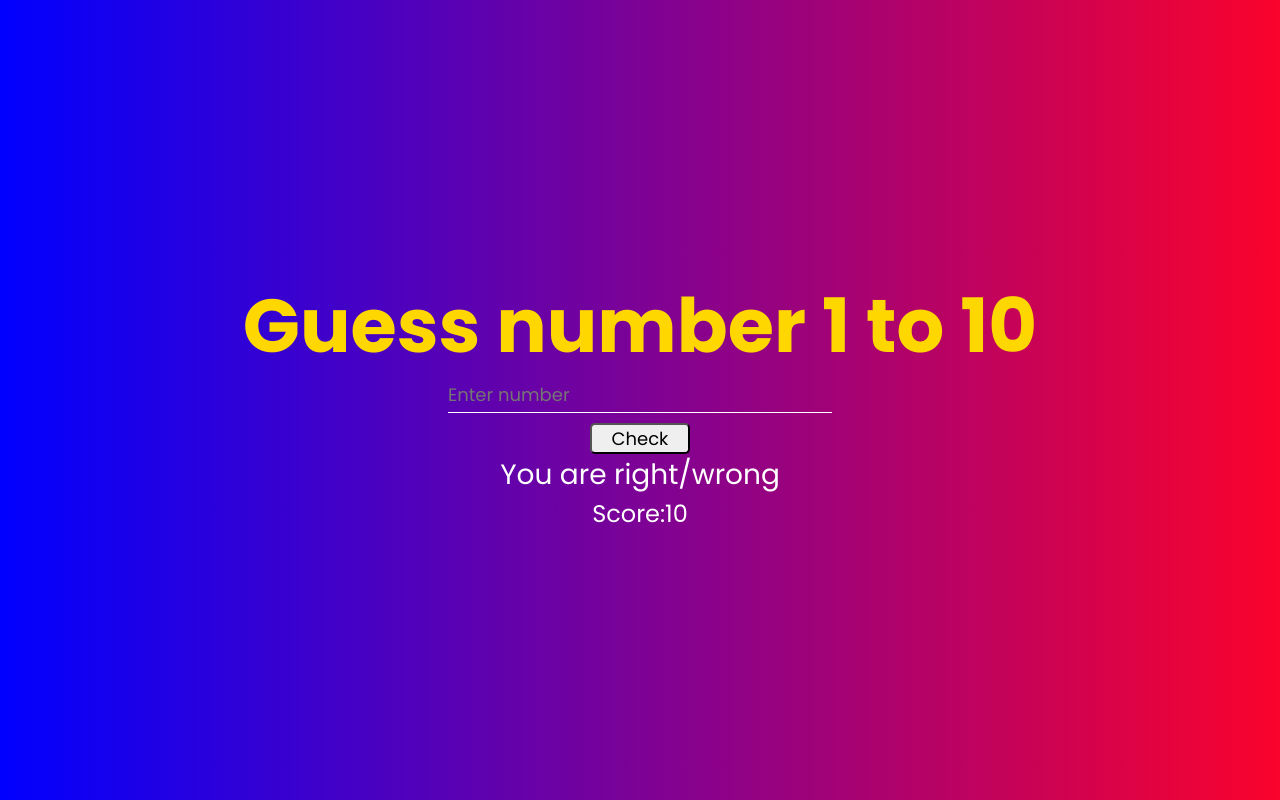
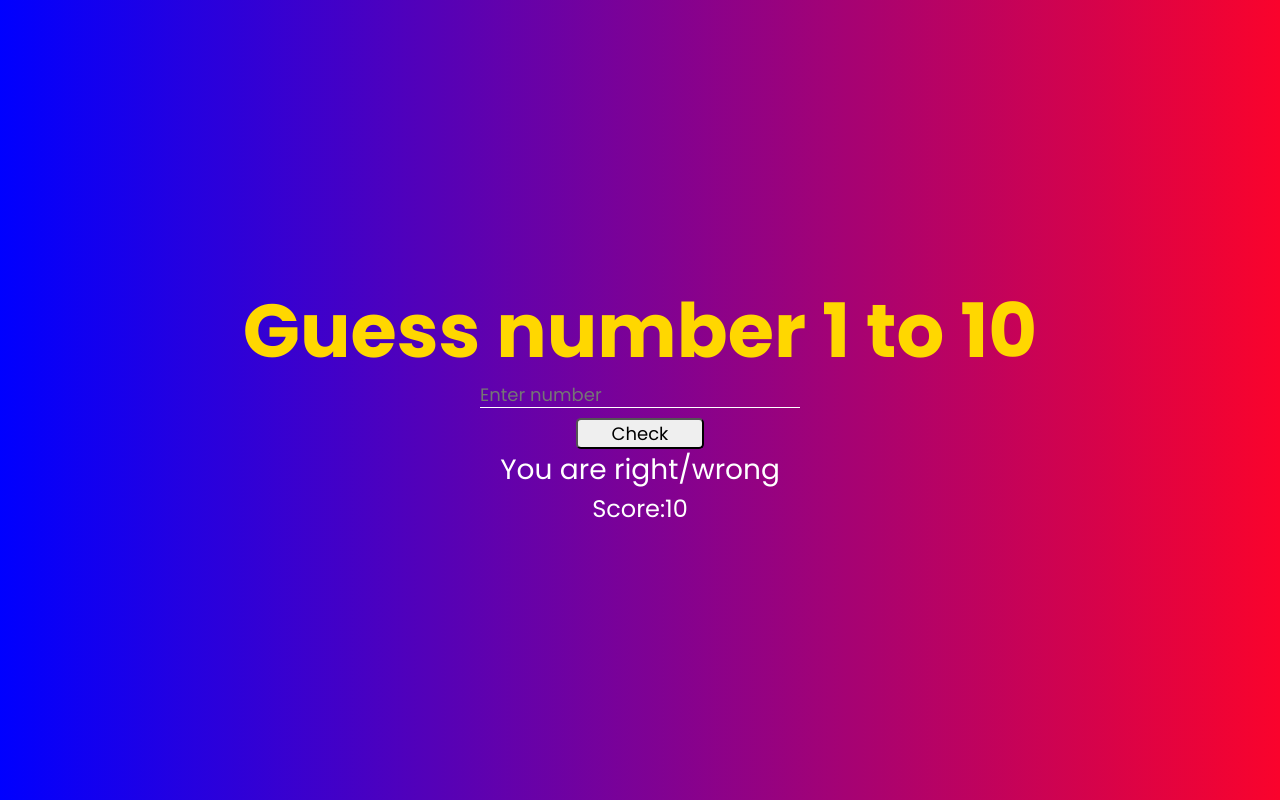
Before and after one commit to subash13032001/subash-mini-project, a plain HTML site: page index.html in a window 1280 px wide. Drawn offline with Linux system fonts and the light colour scheme.

Commit message:
added the css file

```diff
--- a/style.css
+++ b/style.css
@@ -1,6 +1,7 @@
 * {
     margin: 0px;
     padding: 0px;
+    box-sizing: border-box;
     font-family: 'Poppins', sans-serif;
 
 }
@@ -13,20 +14,21 @@
     align-items: center;
     flex-direction: column;
     background: linear-gradient(to right, blue, #fa032c);
-    width: 100%;
-    height: 100vh;
+    min-width: 100%;
+    min-height: 100vh;
 
 
 }
 
-#outerbox h1 {
+h1 {
     color: #ffd700;
     font-size: 75px;
+
 }
 
 #guessnumber {
-    width: 30%;
-    height: 30px;
+    min-width: 25%;
+    min-height: 5%;
     border: none;
     background: transparent;
     border-bottom: 1px solid #ffffff;
@@ -44,7 +46,7 @@
 }
 
 #btn {
-    width: 100px;
+    min-width: 10%;
     font-size: 18px;
     border-radius: 5px;
     margin-top: 10px;
```
